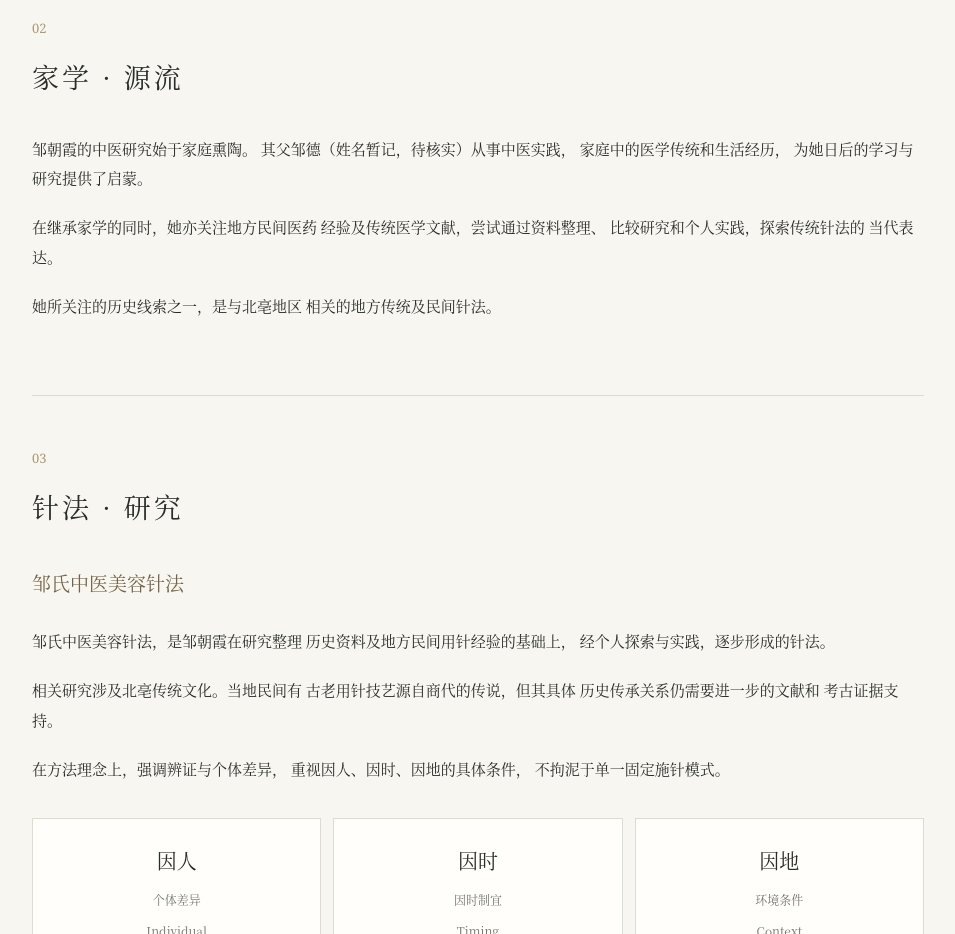
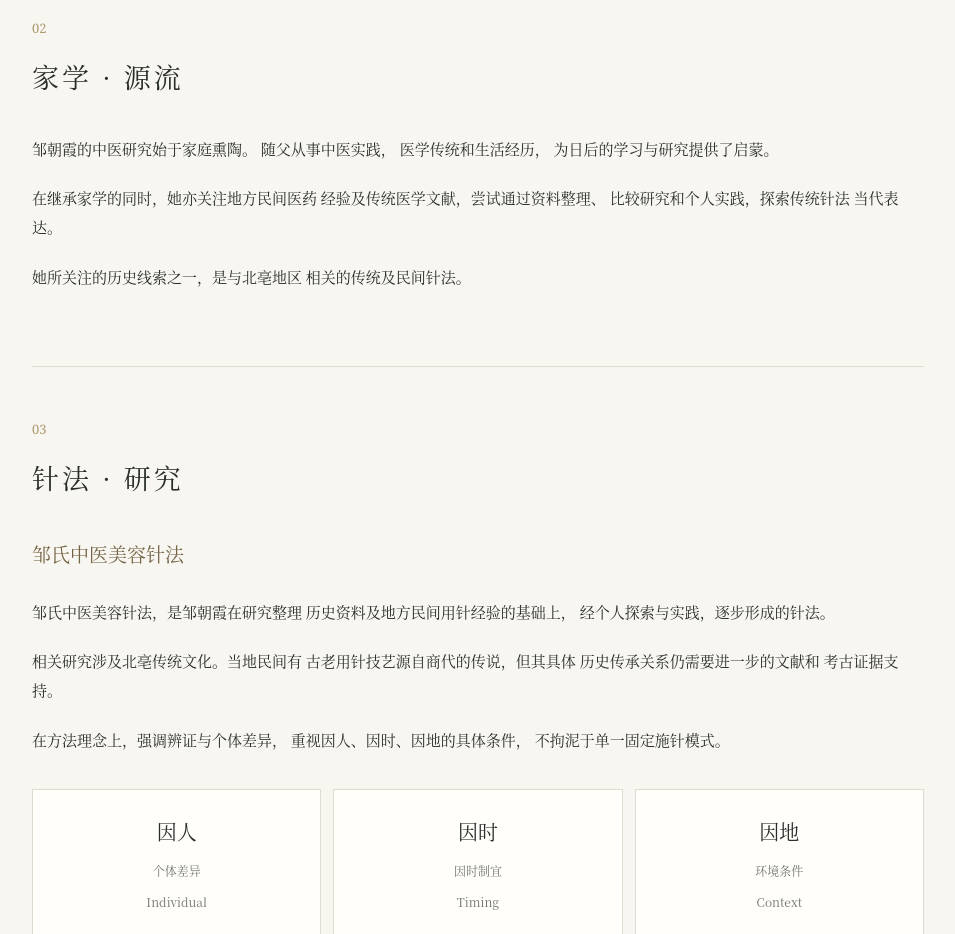
Before and after one commit to etbuti/goldisle-site, a plain HTML site: page zhaoxiazou/index.html in a window 1280 px wide. Shown: the part 1720-2654 px from the top of the page, without its empty margins (162-1117 px from the left). Drawn offline with Linux system fonts and the light colour scheme.

Commit message:
Refactor text for clarity in index.html

```diff
--- a/zhaoxiazou/index.html
+++ b/zhaoxiazou/index.html
@@ -438,21 +438,21 @@ body.english p {
 
       <p>
         邹朝霞的中医研究始于家庭熏陶。
-        其父邹德（姓名暂记，待核实）从事中医实践，
-        家庭中的医学传统和生活经历，
-        为她日后的学习与研究提供了启蒙。
+        随父从事中医实践，
+        医学传统和生活经历，
+        为日后的学习与研究提供了启蒙。
       </p>
 
       <p>
         在继承家学的同时，她亦关注地方民间医药
         经验及传统医学文献，尝试通过资料整理、
-        比较研究和个人实践，探索传统针法的
+        比较研究和个人实践，探索传统针法
         当代表达。
       </p>
 
       <p>
         她所关注的历史线索之一，是与北亳地区
-        相关的地方传统及民间针法。
+        相关的传统及民间针法。
       </p>
     </div>
 
```
